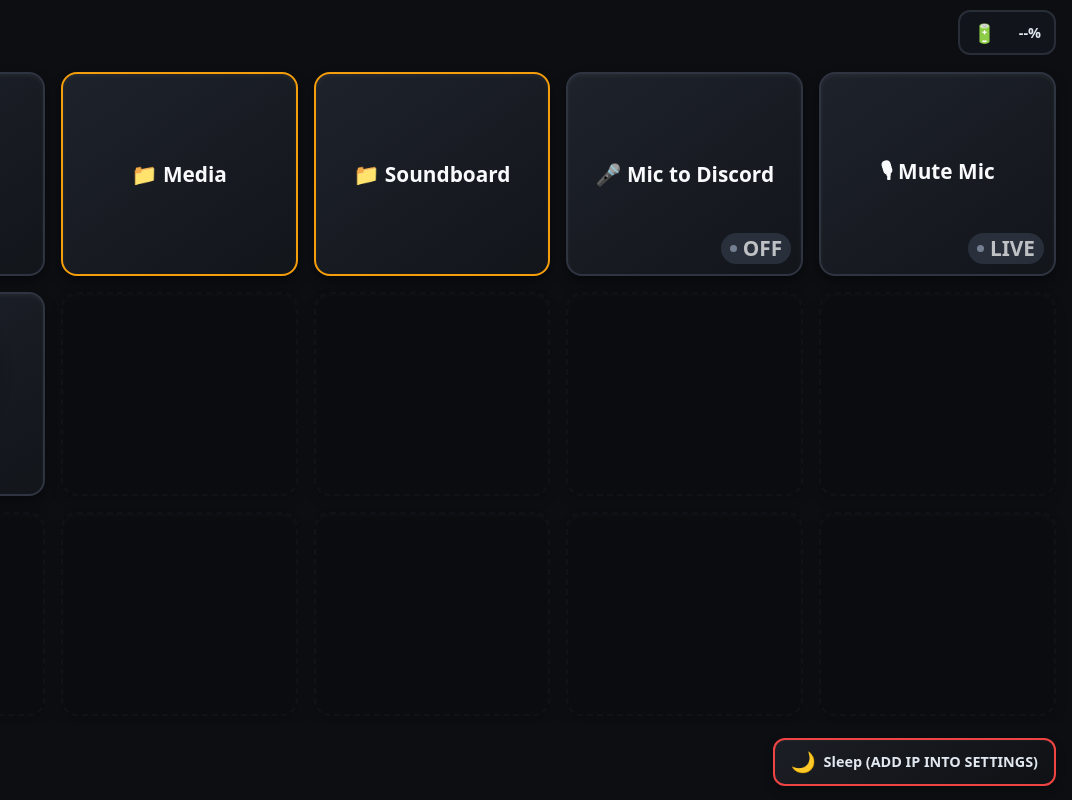
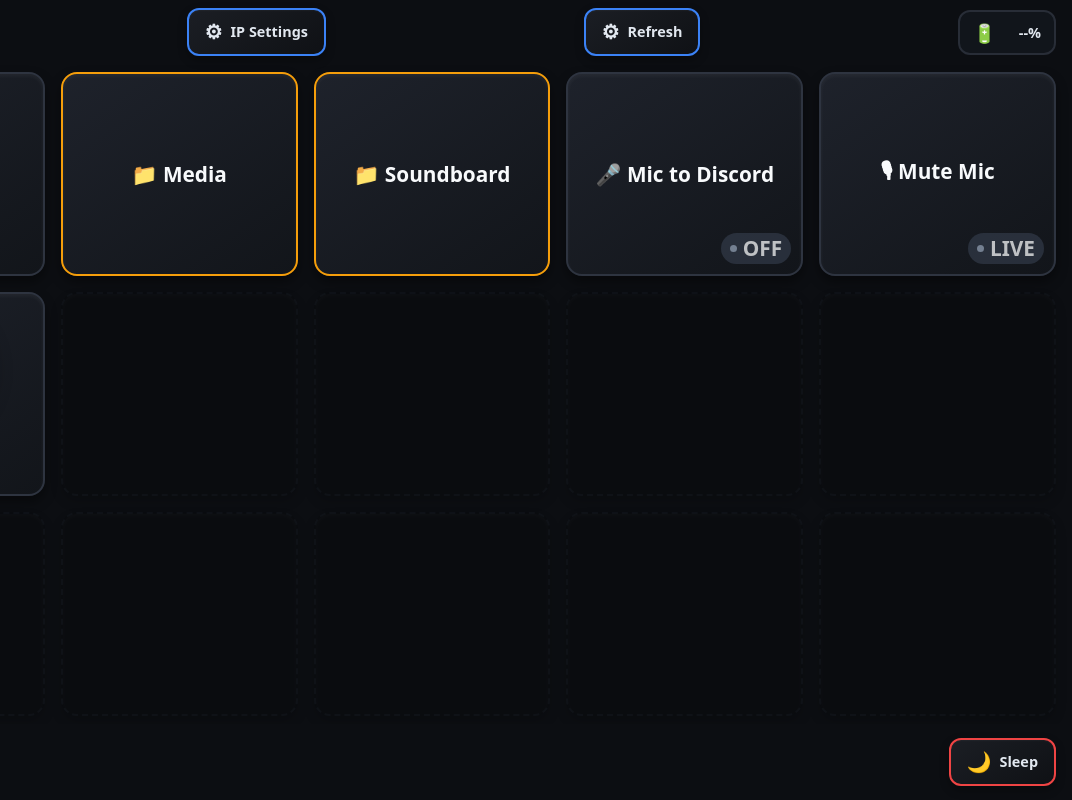
Before and after one commit to Levontriz/Control-Deck, a website: page public/index.html in a window 1280 px wide. Shown: the full height of the page, 208-1280 px from the left. Drawn offline with Linux system fonts and the light colour scheme; no server answers.

Commit message:
Added ip settings and refresh button
IP Settings on android can be seen in the android app repo

```diff
--- a/public/index.html
+++ b/public/index.html
@@ -38,6 +38,27 @@
             <span class="system-label">Settings</span>
         </button>
 
+        <button
+            id="settingsIPButton"
+            class="system-button settings-button"
+            type="button"
+            aria-label="Open IP settings"
+        >
+            <span class="system-icon">⚙</span>
+            <span class="system-label">IP Settings</span>
+        </button>
+
+        <button
+            id="refreshButton"
+            class="system-button settings-button"
+            type="button"
+            aria-label="Refresh the page"
+            onclick="location.reload()"
+        >
+            <span class="system-icon">⚙</span>
+            <span class="system-label">Refresh</span>
+        </button>
+
         <div
             id="batteryIndicator"
             class="battery-indicator"
@@ -67,7 +88,7 @@
             aria-label="Put tablet to sleep"
         >
             <span class="system-icon">🌙</span>
-            <span class="system-label">Sleep (ADD IP INTO SETTINGS)</span>
+            <span class="system-label">Sleep</span>
         </button>
 
     </footer>
--- a/public/script.js
+++ b/public/script.js
@@ -1,5 +1,6 @@
 const deckContainer = document.getElementById('deckContainer');
 const settingsButton = document.getElementById('settingsButton');
+const settingsIPButton = document.getElementById('settingsIPButton');
 const sleepButton = document.getElementById('sleepButton');
 const batteryLevel = document.getElementById('batteryLevel');
 
@@ -34,6 +35,12 @@ const soundVolumeKey = 'deckboard-sound-levels';
 settingsButton.addEventListener('click', () => {
     if (window.Android) {
         Android.openSettings();
+    }
+});
+
+settingsIPButton.addEventListener('click', () => {
+    if (window.Android) {
+        Android.openServerSettingsDialog();
     }
 });
 
```
